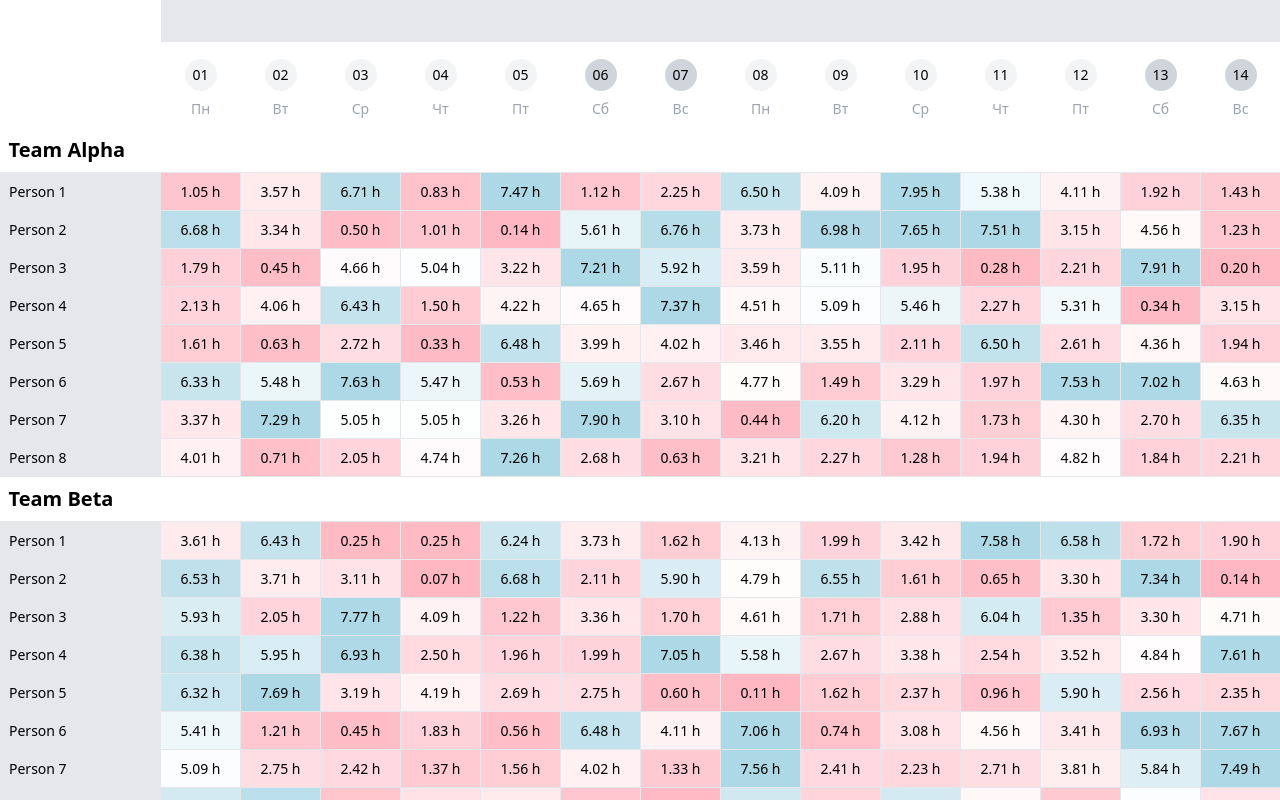
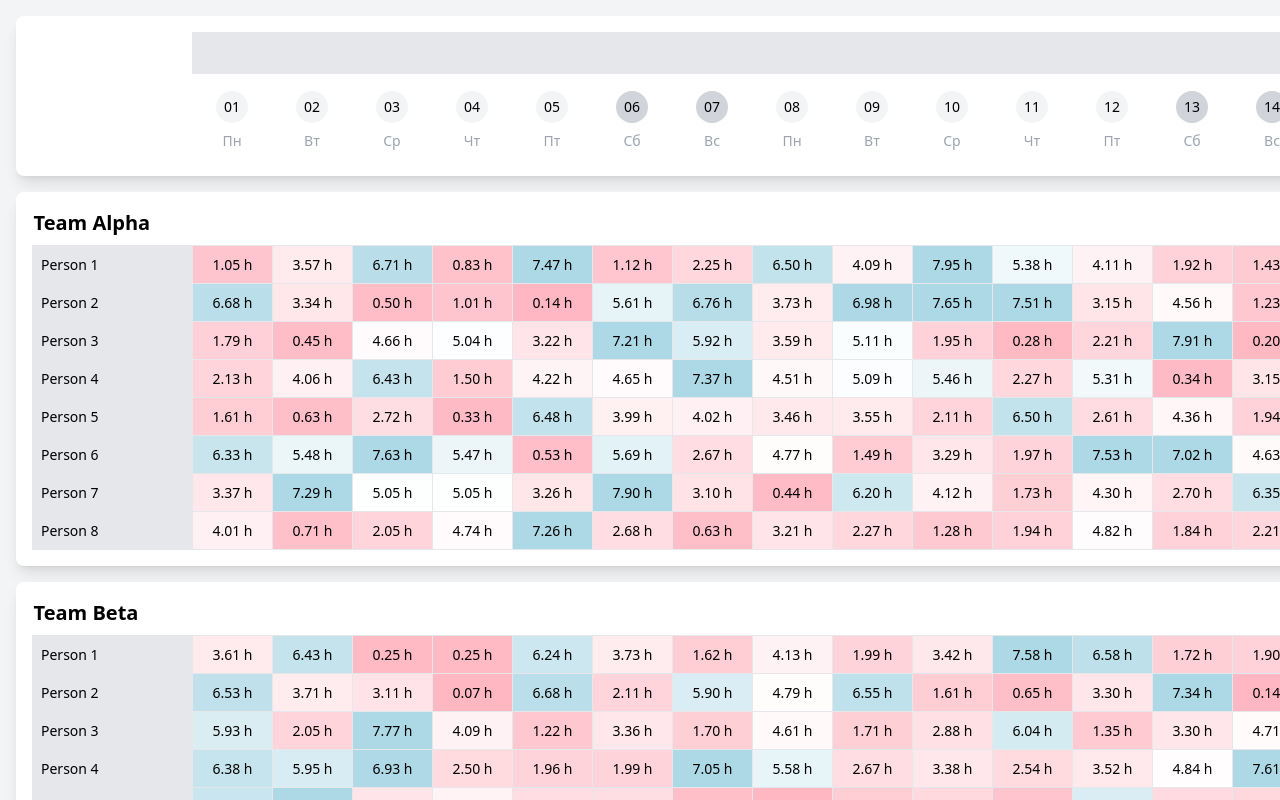
Before and after one commit to timofeypenkov/timelogs-table, a React (Vite) app: page / in a window 1280 px wide. Shown: the top 800 px of the page. Built offline with nearby package versions, Linux system fonts and the light colour scheme.

Commit message:
Redesign

```diff
--- a/src/components/TimeTable.tsx
+++ b/src/components/TimeTable.tsx
@@ -110,7 +110,7 @@ const TimeTable: React.FC = () => {
   };
 
   const renderDateHeader = () => (
-    <tr className="sticky top-[2.5rem] z-10 bg-white">
+    <tr className="sticky top-[2.5rem] z-10 bg-white m-4 ">
       <th className="sticky left-0 bg-white p-2 min-w-40"></th>
       {dates.map((date, index) => (
         <th key={index} className={`w-20 font-normal `}>
@@ -128,12 +128,19 @@ const TimeTable: React.FC = () => {
   );
 
   const renderTeamTable = (team: Team) => (
-    <tbody key={team.name}>
+    <div
+      key={team.name}
+      className="mb-4 m-4 rounded-lg min-w-max w-full shadow-lg bg-white p-4"
+    >
+      <table className="min-w-max w-full">
+        <thead>
           <tr>
-        <td className="sticky left-0 p-2 font-bold text-xl text-left w-40 bg-white">
+            <th className="sticky left-0 pb-2 font-bold text-xl text-left w-40 bg-white">
               {team.name}
-        </td>
+            </th>
           </tr>
+        </thead>
+        <tbody>
           {team.members.map((person, index) => (
             <tr key={index}>
               <td className="sticky left-0 bg-gray-200 text-base p-2 border shadow-md min-w-40">
@@ -164,22 +171,26 @@ const TimeTable: React.FC = () => {
             </tr>
           ))}
         </tbody>
+      </table>
+    </div>
   );
 
   return (
-    <div className="relative overflow-auto smooth-scroll select-none">
+    <div className="relative overflow-auto smooth-scroll select-none bg-gray-100">
       <Tooltip
         content={tooltip.content}
         visible={tooltip.visible}
         position={tooltip.position}
       />
-      <table className="min-w-max relative">
+      <div className="mb-4 m-4 rounded-lg min-w-max w-full shadow-lg bg-white p-4">
+        <table className="min-w-max w-full">
           <thead>
             {renderMonthHeader()}
             {renderDateHeader()}
           </thead>
+        </table>
+      </div>
       {teams.map((team) => renderTeamTable(team))}
-      </table>
     </div>
   );
 };
```
Lines whose indentation alone changed are shown as unchanged.
